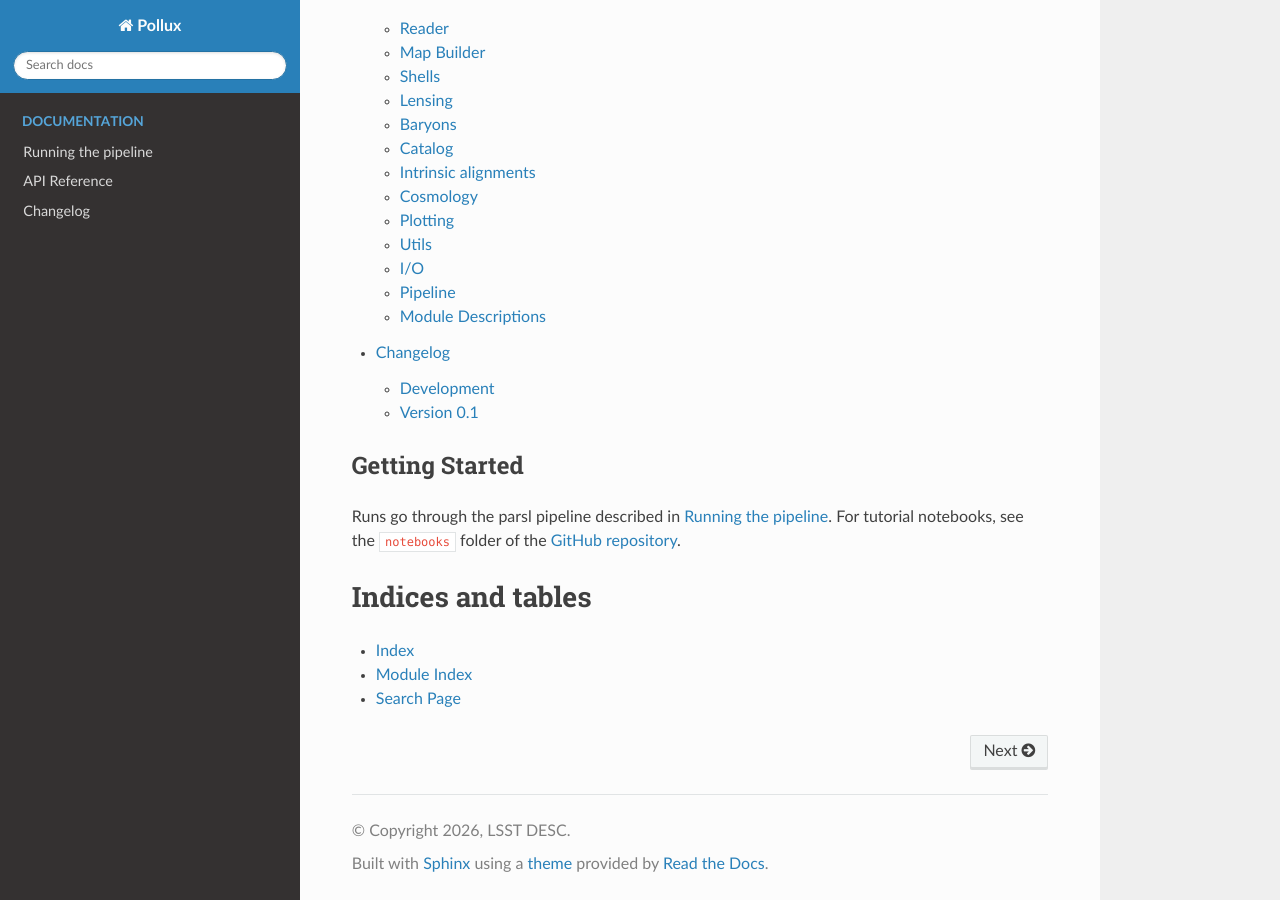
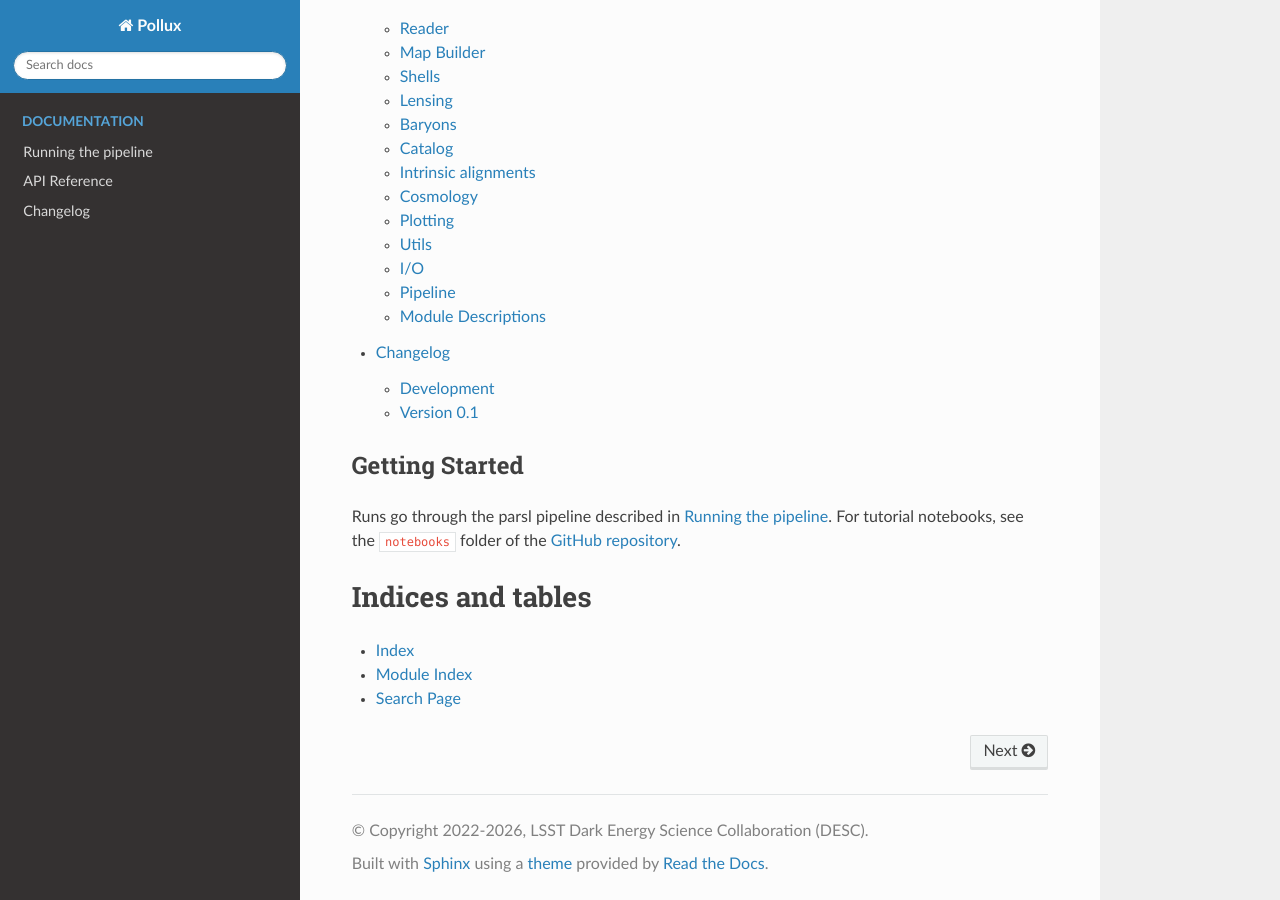
Before and after one commit to LSSTDESC/pollux, a Sphinx documentation site: the page built from docs/index.rst, in a window 1280 px wide and 900 px high, scrolled down 1192 px. Built offline with Sphinx 7.4.7 and the Read the Docs theme 3.1.0, drawn with Linux system fonts in a browser that asks for light colours.

Commit message:
Docs: no empty static folder, copyright as the license
Co-Authored-By: Claude Opus 5.5 <noreply@anthropic.com>

```diff
--- a/docs/conf.py
+++ b/docs/conf.py
@@ -7,7 +7,7 @@ import sys
 sys.path.insert(0, os.path.abspath('..'))
 
 project = 'Pollux'
-copyright = '2026, LSST DESC'
+copyright = '2022-2026, LSST Dark Energy Science Collaboration (DESC)'
 author = 'Cyrille Doux'
 release = '0.1'
 
@@ -23,7 +23,7 @@ templates_path = ['_templates']
 exclude_patterns = ['_build', 'Thumbs.db', '.DS_Store']
 
 html_theme = 'sphinx_rtd_theme'
-html_static_path = ['_static']
+
 
 # Napoleon settings for Google-style docstrings
 napoleon_google_docstring = False
```
